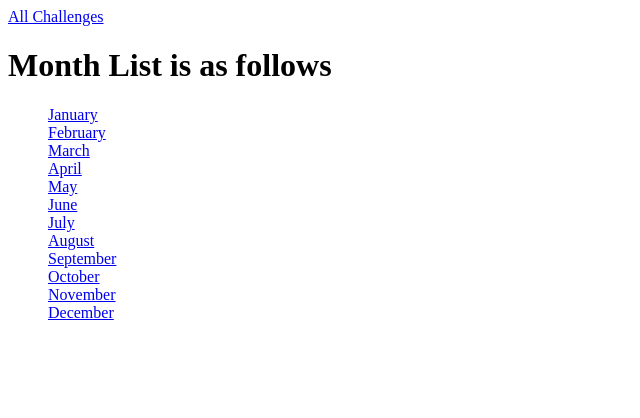
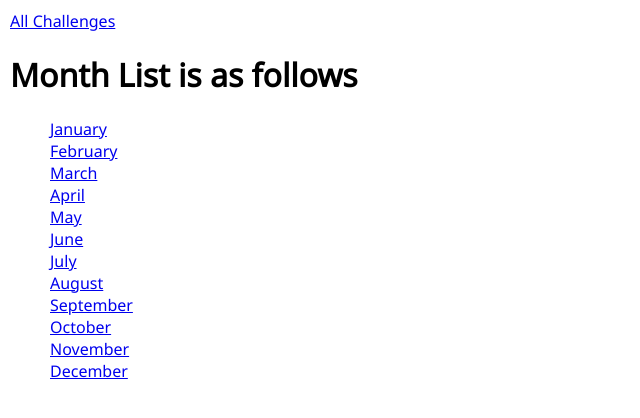
Before and after one commit to biraj094/learn_django, a Django app: page /challenges/ in a window 1280 px wide. Shown: the top 418 px of the page, without its empty margins (0-640 px from the left). Run offline with Django 3.2, Linux system fonts and the light colour scheme.

Commit message:
Global static/css files

```diff
--- a/monthly_challenges/monthly_challenges/settings.py
+++ b/monthly_challenges/monthly_challenges/settings.py
@@ -129,6 +129,8 @@ USE_TZ = True
 
 STATIC_URL = '/static/'
 
+STATICFILES_DIRS = [ BASE_DIR /'static' ]
+
 # Default primary key field type
 # https://docs.djangoproject.com/en/3.2/ref/settings/#default-auto-field
 
--- /dev/null
+++ b/monthly_challenges/static/styles.css
@@ -0,0 +1,9 @@
+@import url('https://fonts.googleapis.com/css2?family=Noto+Sans&display=swap');
+
+html {
+    font-family: 'Noto Sans', sans-serif;
+}
+
+body {
+    margin : 10px;
+}
--- a/monthly_challenges/templates/base.html
+++ b/monthly_challenges/templates/base.html
@@ -1,9 +1,12 @@
+{% load static %}
+
 <!DOCTYPE html>
 <html lang="en">
 <head>
     <meta charset="UTF-8">
     <meta http-equiv="X-UA-Compatible" content="IE=edge">
     <meta name="viewport" content="width=device-width, initial-scale=1.0">
+    <link rel="stylesheet" href= "{% static "styles.css" %}">
     {%block css_files %} {% endblock %}
     <title>{% block page_title %} {% endblock %}</title>
 </head>
```
